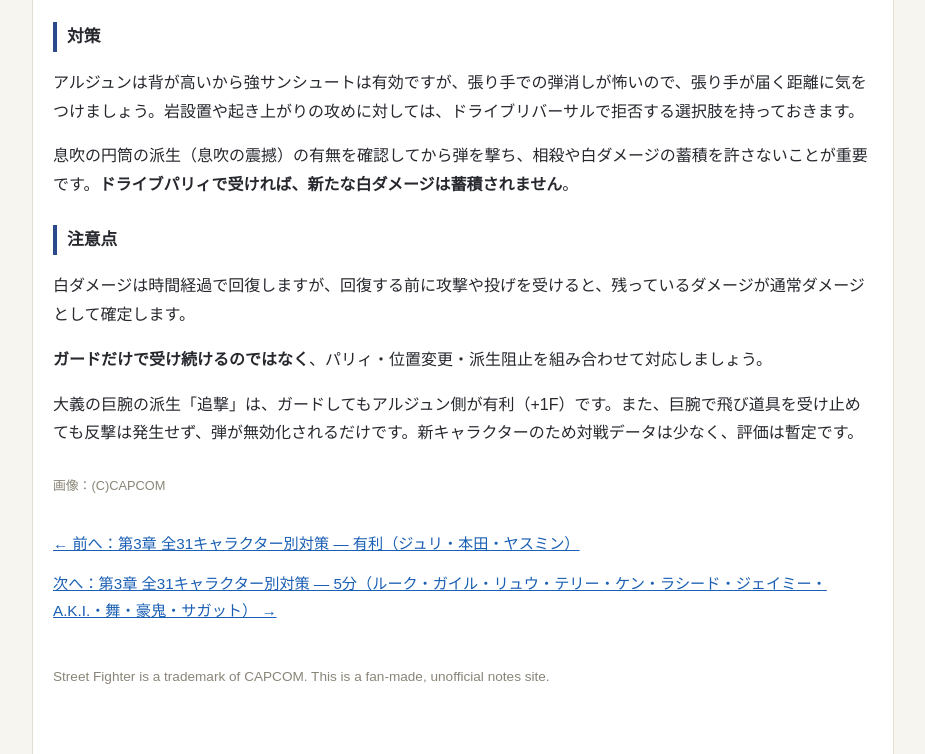
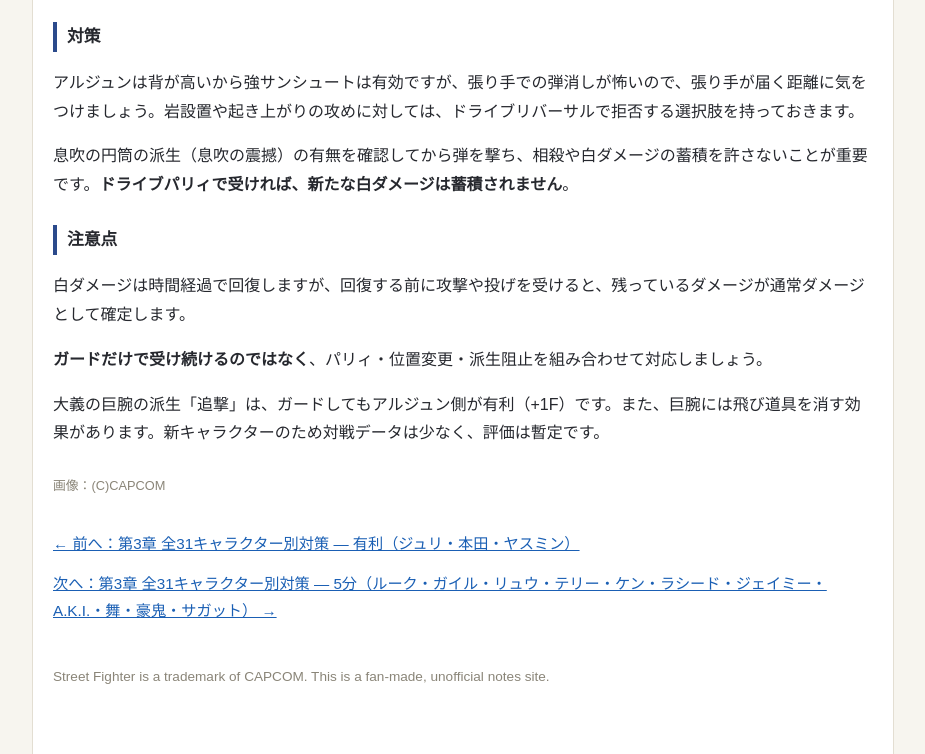
Before and after one commit to hasuke-sf6/hasuke-sf6.github.io, a plain HTML site: page handbook/mu-slight-adv.html in a window 1280 px wide. Shown: the part 10110-10864 px from the top of the page, without its empty margins (177-1102 px from the left). Drawn offline with Linux system fonts and the light colour scheme.

Commit message:
ハンドブック微有利: アルジュン「大義の巨腕」の文章を簡潔化（飛び道具を消す効果）

```diff
--- a/handbook/mu-slight-adv.html
+++ b/handbook/mu-slight-adv.html
@@ -289,7 +289,7 @@
 
 <p><strong>ガードだけで受け続けるのではなく</strong>、パリィ・位置変更・派生阻止を組み合わせて対応しましょう。</p>
 
-<p>大義の巨腕の派生「追撃」は、ガードしてもアルジュン側が有利（+1F）です。また、巨腕で飛び道具を受け止めても反撃は発生せず、弾が無効化されるだけです。新キャラクターのため対戦データは少なく、評価は暫定です。</p>
+<p>大義の巨腕の派生「追撃」は、ガードしてもアルジュン側が有利（+1F）です。また、巨腕には飛び道具を消す効果があります。新キャラクターのため対戦データは少なく、評価は暫定です。</p>
 <p class="credit">画像：(C)CAPCOM</p>
 <nav class="nav"><a href="mu-adv.html">← 前へ：第3章 全31キャラクター別対策 ― 有利（ジュリ・本田・ヤスミン）</a><span class="spacer"></span><a href="mu-even.html">次へ：第3章 全31キャラクター別対策 ― 5分（ルーク・ガイル・リュウ・テリー・ケン・ラシード・ジェイミー・A.K.I.・舞・豪鬼・サガット） →</a></nav>
 <footer>Street Fighter is a trademark of CAPCOM. This is a fan-made, unofficial notes site.</footer>
```
